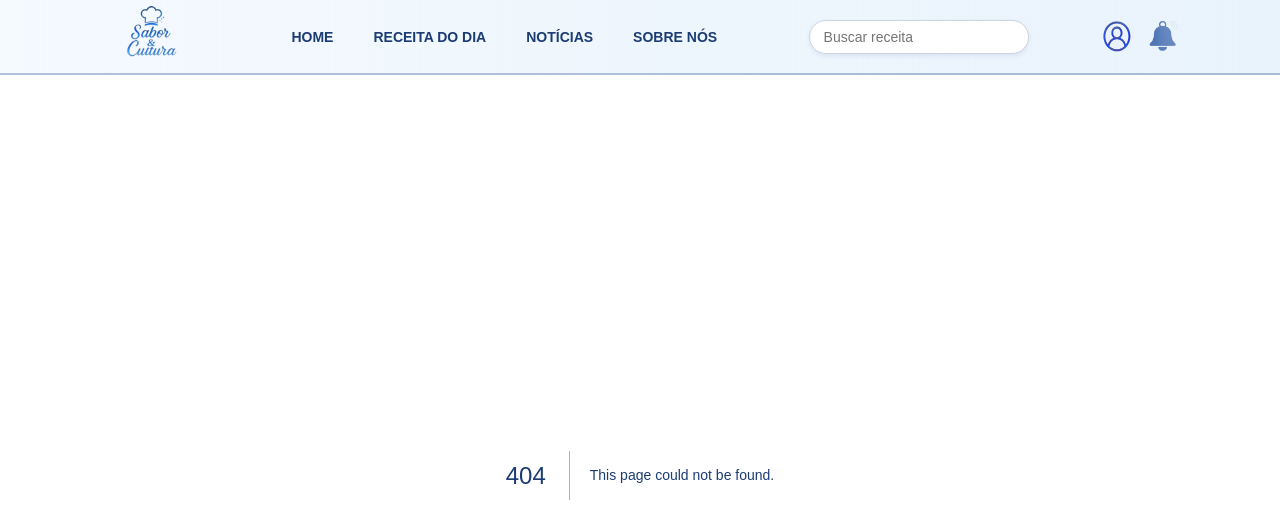
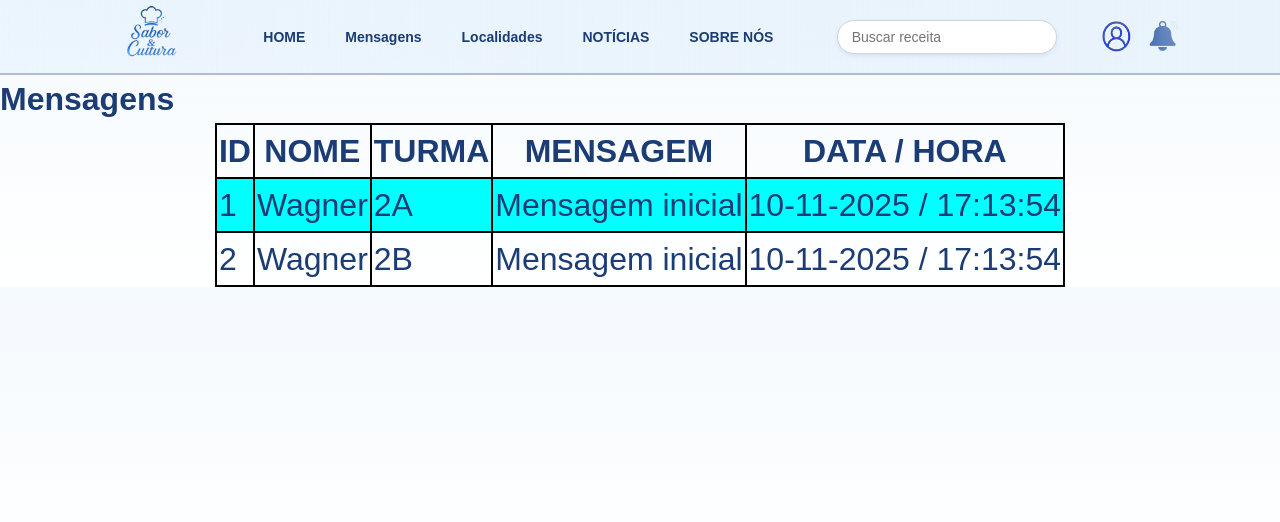
Before and after one commit to KokimotoBr/FrontEndII2A2025, a Next.js app: page /msgs in a window 1280 px wide. Before the commit this address had no page. Shown: the top 522 px of the page. Built offline with nearby package versions, Linux system fonts and the light colour scheme.

Commit message:
fiz uma tabela

```diff
--- /dev/null
+++ b/src/app/msgs/page.js
@@ -0,0 +1,62 @@
+'use client';
+import { useState } from "react";
+import styles from "./page.module.css";
+
+export default function Msgs() {
+
+    const turmas = [
+        { id: 1, nome: "Wagner", turma: "2A", msg: "Mensagem inicial", dt: "10-11-2025 / 17:13:54" },
+        { id: 2, nome: "Wagner", turma: "2B", msg: "Mensagem inicial", dt: "10-11-2025 / 17:13:54" }
+    ];
+
+    const [turma, setTurma] = useState(null);
+
+    const getTur = async () => { // alterado
+        try {
+            const response = await fetch('https://api.front.dev.vilhena.ifro.edu.br/msgs');
+            if (!response.ok) {
+                throw new Error('Ocorreu um erro:', response.statusText);
+            }
+            const data = await response.json();
+            console.log('dados', data);
+            setUfs(data)
+        } catch (e) {
+            console.log('Ocorreu um erro ao buscar as turmas', e.message);
+        }
+    }
+
+
+    return (
+        <div>
+            <h1>Mensagens</h1>
+
+
+            <table className={styles.tbl}>
+                <thead>
+                    <tr>
+                        <th>ID</th>
+                        <th>NOME</th>
+                        <th>TURMA</th>
+                        <th>MENSAGEM</th>
+                        <th>DATA / HORA</th>
+
+                    </tr>
+                </thead>
+                <tbody>
+                    {turmas.map(turma => (
+                        <tr key={turma.id}>
+                            <td>{turma.id}</td>
+                            <td>{turma.nome}</td>
+                            <td>{turma.turma}</td>
+                            <td>{turma.msg}</td>
+                            <td>{turma.dt}</td>
+
+
+                        </tr>
+                    ))}
+                </tbody>
+
+            </table>
+        </div>
+    )
+}
--- /dev/null
+++ b/src/app/msgs/page.module.css
@@ -0,0 +1,22 @@
+.tbl {
+    border-collapse: collapse;
+    margin: auto;
+    font-size: 2em;
+}
+
+
+.tbl td, .tbl th {
+    border: 2px solid black;
+    padding: 2px;
+}
+
+.tbl tbody tr {
+    cursor: pointer;
+}
+.tbl tbody tr:nth-child(odd){
+    background-color: aqua;
+}
+
+.tbl tbody tr:hover {
+    background-color: rgba(157, 255, 0, 0.336);
+}
--- a/src/components/Header/index.js
+++ b/src/components/Header/index.js
@@ -21,7 +21,8 @@ export default function Header()  {
 
         <nav className={styles.menu}>
           <Link href="/">HOME</Link>
-          <Link href="/receita-do-dia">RECEITA DO DIA</Link>
+          <Link href="/msgs">Mensagens</Link>
+          <Link href="/localidades">Localidades</Link>
           <Link href="/noticias-e-dicas-de-cozinha">NOTÍCIAS</Link>
           <Link href="/teste">SOBRE NÓS</Link>
         </nav>
```
Also changed, not shown: src/app/localidades/page.js (+65 -6 lines).
